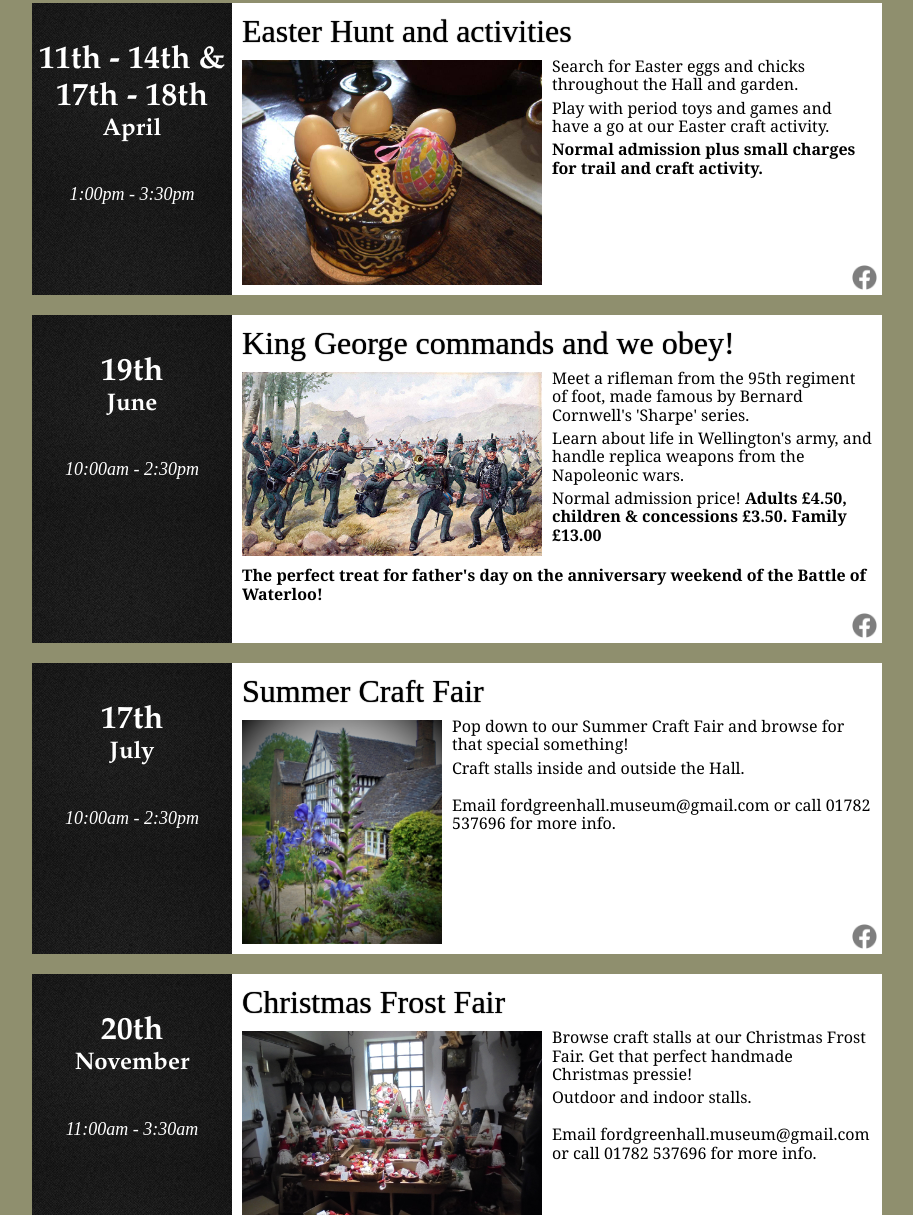
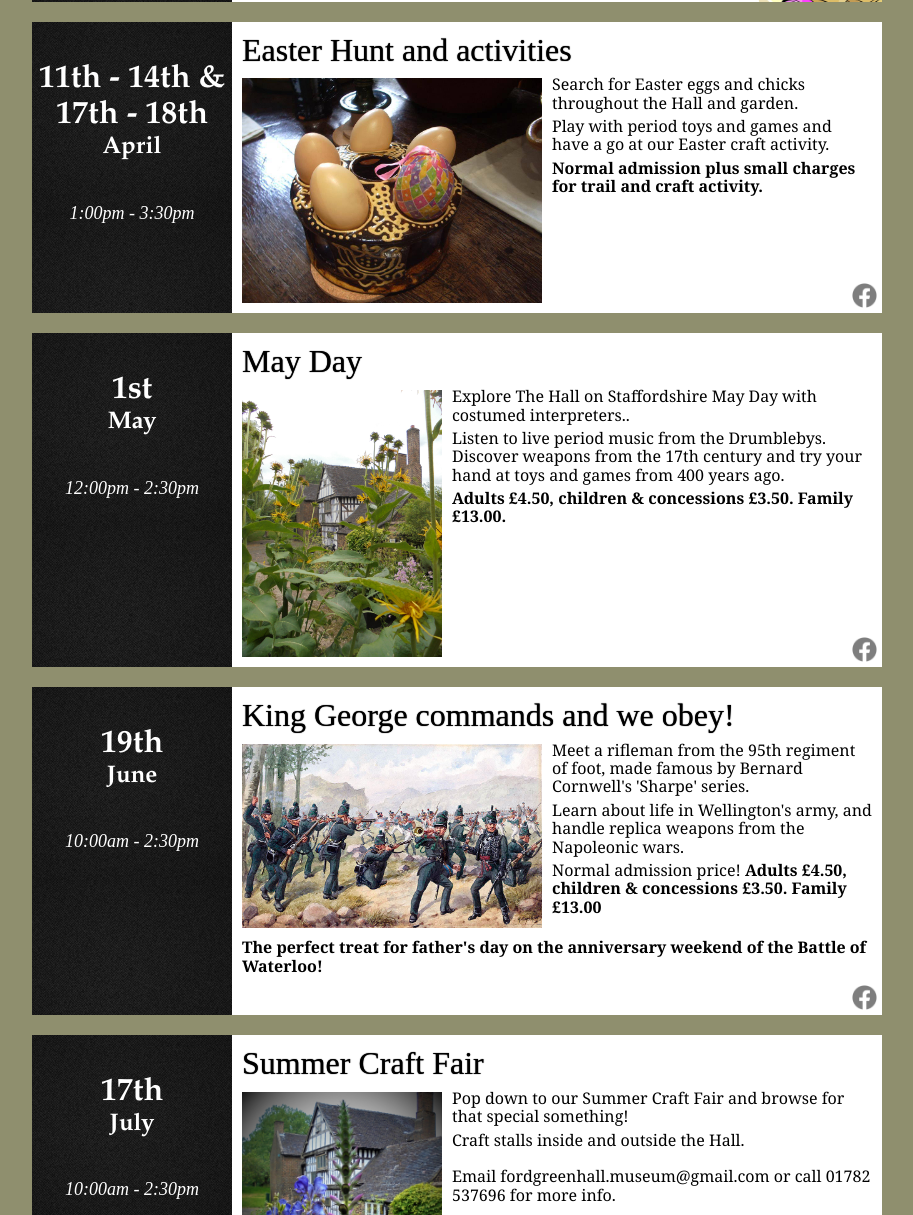
Before and after one commit to matthewmincher/fordgreenhall.org.uk, a Gatsby site: page /events in a window 1280 px wide. Shown: the part 471-1686 px from the top of the page, without its empty margins (183-1096 px from the left). Built offline with nearby package versions, Linux system fonts and the light colour scheme; Gatsby itself is replaced by a stand-in of ours; a web font is replaced by a local one.

Commit message:
Add May Day event

```diff
--- a/src/pages/events.js
+++ b/src/pages/events.js
@@ -14,6 +14,8 @@ const EventsPage = () => {
 			<div className="constrainedContent">
 				<div className={Styles.container}>
 					<h1>Events</h1>
+
+					<br />
 
 					<CalendarEvent
 						title={"Afternoon Knit and Natter Group"}
@@ -68,6 +70,30 @@ const EventsPage = () => {
 								<p>Search for Easter eggs and chicks throughout the Hall and garden.</p>
 								<p>Play with period toys and games and have a go at our Easter craft activity.</p>
 								<p><strong>Normal admission plus small charges for trail and craft activity.</strong></p>
+							</div>
+						}
+					/>
+
+					<CalendarEvent
+						title="May Day"
+						facebookUrl="https://fb.me/e/2aB450r3O"
+						startDate={new Date(1651406400000)}
+						endDate={new Date(1651415400000)}
+						image={
+							<StaticImage
+								src="./../images/copy/events/may_day.jpg"
+								alt="A view of the side of the hall, peering through green foliage and yellow flowers."
+								placeholder="none"
+								layout="fixed"
+								width={200}
+								loading="eager"
+							/>
+						}
+						description={
+							<div>
+								<p>Explore The Hall on Staffordshire May Day with costumed interpreters..</p>
+								<p>Listen to live period music from the Drumblebys. Discover weapons from the 17th century and try your hand at toys and games from 400 years ago.</p>
+								<p><strong>Adults £4.50, children & concessions £3.50. Family £13.00.</strong></p>
 							</div>
 						}
 					/>
```
Also changed, not shown: src/images/copy/events/may_day.jpg (added).
